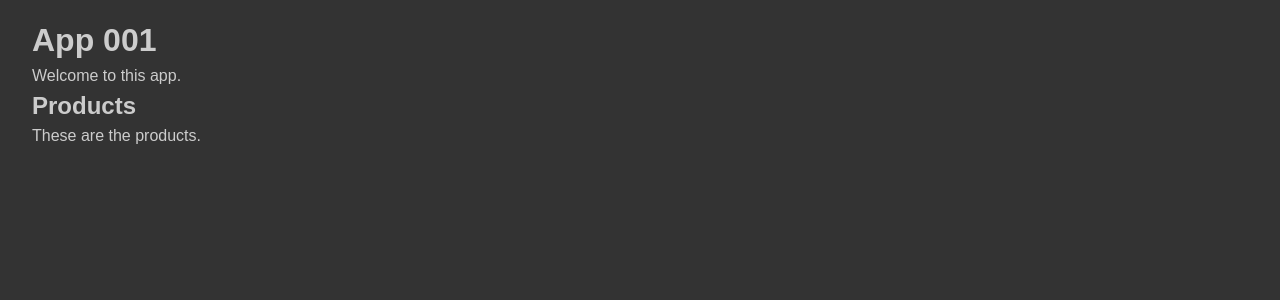
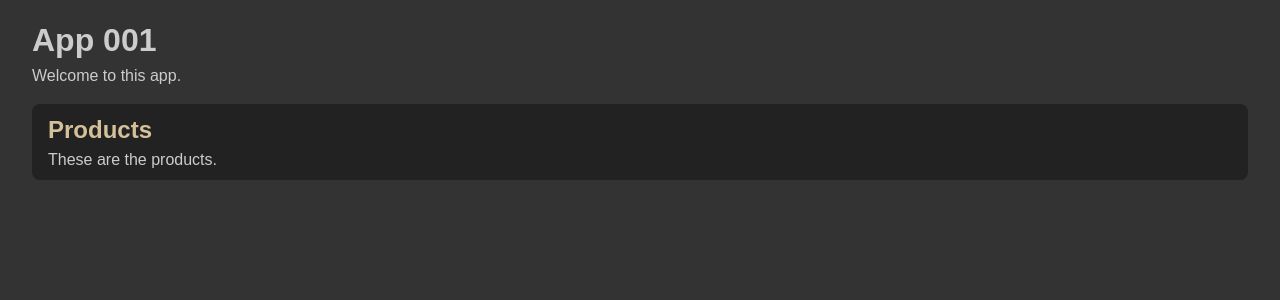
Before and after one commit to edwardtanguay/test-api-react-ts-002, a React (Vite) app: page / in a window 1280 px wide. Shown: the top 300 px of the page. Built offline with nearby package versions, Linux system fonts and the light colour scheme.

Commit message:
Show mock areas

```diff
--- a/src/App.tsx
+++ b/src/App.tsx
@@ -4,9 +4,12 @@ function App() {
 
 	return (
 		<>
-		<h1>App 001</h1>
-		<p>Welcome to this app.</p>
-		<Products/>
+			<h1>App 001</h1>
+			<p>Welcome to this app.</p>
+
+			<div className="areas">
+				<Products />
+			</div>
 		</>
 	)
 }
--- a/src/components/Products.tsx
+++ b/src/components/Products.tsx
@@ -1,8 +1,8 @@
 export const Products = () => {
 	return (
-		<>
-		<h2>Products</h2>
-		<p>These are the products.</p>
-		</>
+		<div className="area areaProduct">
+			<h2>Products</h2>
+			<p>These are the products.</p>
+		</div>
 	)
 }
--- a/src/index.css
+++ b/src/index.css
@@ -4,3 +4,19 @@ body {
 	font-family: Arial, Helvetica, sans-serif;
 	padding: 1rem 2rem;
 }
+
+div.areas {
+	display: flex;
+	flex-direction: column;
+	gap: 1rem;
+	margin-top: 1rem;
+}
+
+div.area {
+	background-color: #222;
+	padding: .5rem 1rem;
+	border-radius: .5rem;
+	h2 {
+		color: rgb(212, 192, 153);
+	}
+}
```
